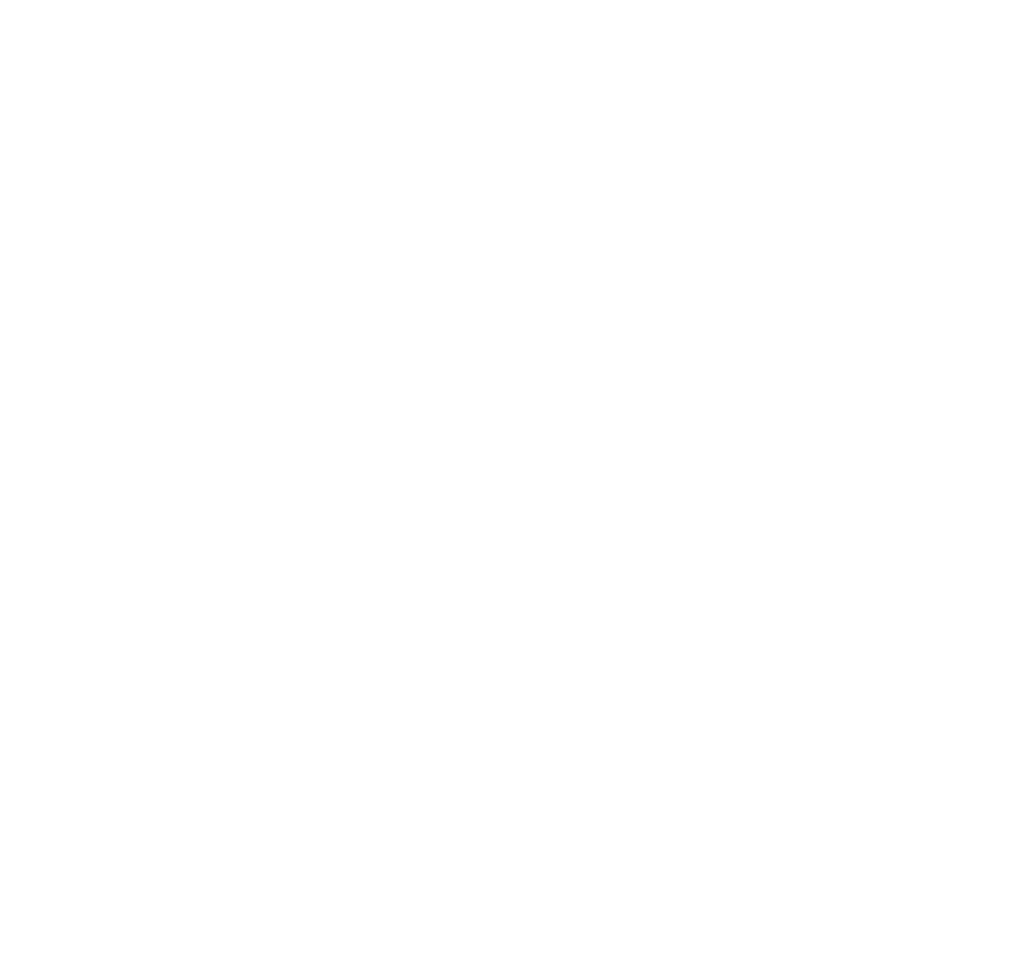
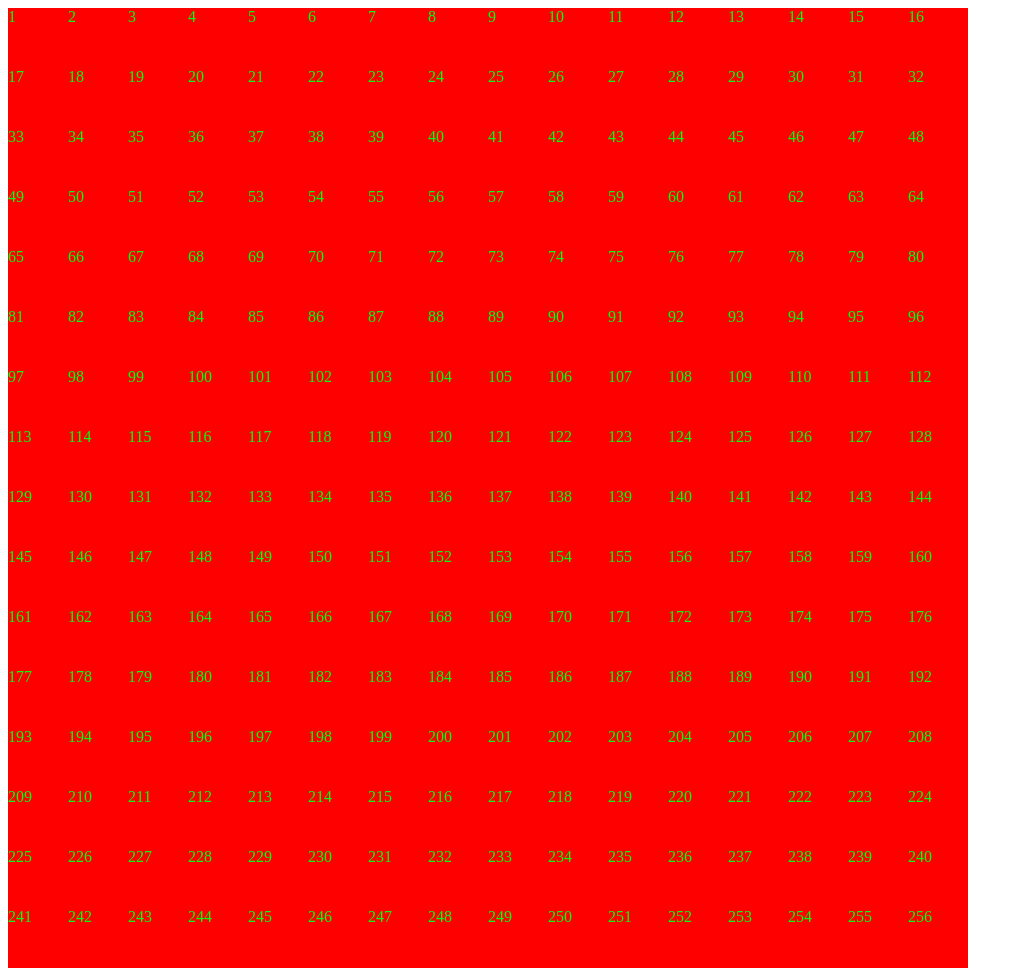
Before and after one commit to Matthews-Point/etch-A-Sketch, a plain HTML site: page index.html in a window 1280 px wide. Shown: the whole page, without its empty margins (0-1023 px from the left). Before the commit the page ends 800 px from the top, so only its background shows below. Drawn offline with Linux system fonts and the light colour scheme.

Commit message:
for looped 256 div creations
This makes my grid of 256 squares

```diff
--- a/index.html
+++ b/index.html
@@ -7,7 +7,7 @@
     <link rel="stylesheet" href="styles.css">
 </head>
 <body>
-
+    <div id="divContainer"></div>
     <script src="javascript.js"></script>
 </body>
 </html>
--- a/javascript.js
+++ b/javascript.js
@@ -0,0 +1,11 @@
+const divContainer = document.getElementById("divContainer");
+
+for(let i = 1; i < 257; i++){
+
+const div = document.createElement("div");
+div.style.background = "red";
+
+div.innerHTML = i;
+console.log("Testing"+ i)
+divContainer.appendChild(div);
+}
--- a/styles.css
+++ b/styles.css
@@ -0,0 +1,14 @@
+#divContainer{
+background:blue;
+width:960px;
+height:960px;
+}
+
+div{
+    display:inline-block;
+    justify-content:center;
+    align-items: center;
+    height:60px;
+    width:60px;
+    color:rgb(0, 255, 13);
+}
```
